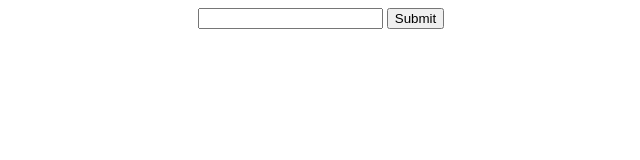
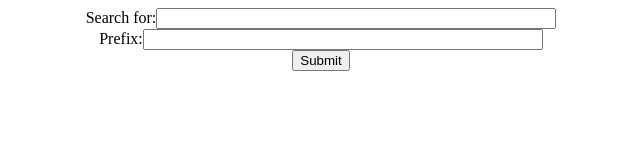
Before and after one commit to ckkashyap/superindexer, a plain HTML site: page top.html in a window 1280 px wide. Shown: the whole page, without its empty margins (319-959 px from the left). Drawn offline with Linux system fonts and the light colour scheme.

Commit message:
prefix added

```diff
--- a/top.html
+++ b/top.html
@@ -2,7 +2,8 @@
 <body>
 <center>
   <form target="bottom" action="http://no1slu399:9090/">
-    <input name="search"/>
+    Search for:<input style="width:400" name="search"/><br>
+    Prefix:<input style="width:400" name="prefix"/><br>
     <input type="submit"/>
     </form>
 </center>
```
